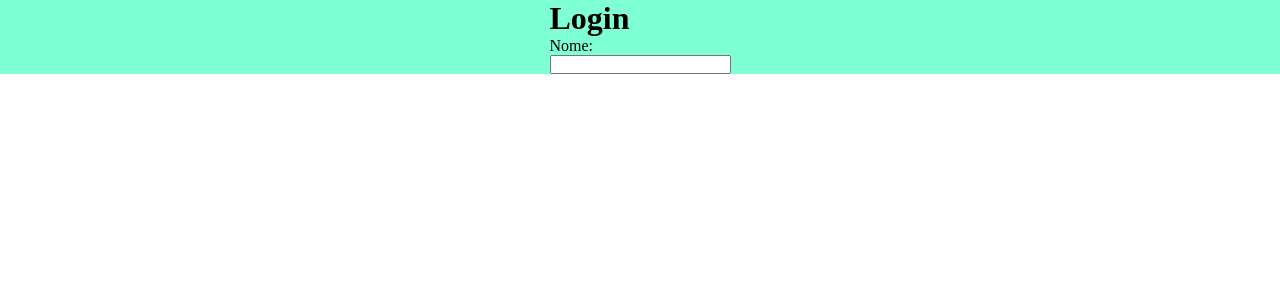
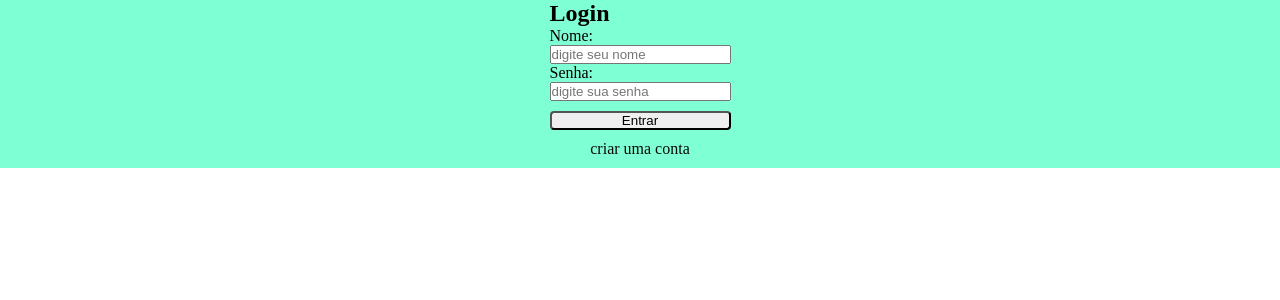
Before and after one commit to brucealberto/processo-hgtx, a React (Vite) app in the folder frontend/: page / in a window 1280 px wide. Shown: the top 300 px of the page. Built offline with nearby package versions, Linux system fonts and the light colour scheme.

Commit message:
feat: password input

```diff
--- a/frontend/src/components/CustomInput.jsx
+++ b/frontend/src/components/CustomInput.jsx
@@ -1,9 +1,9 @@
-export const CustomInput = ({label, ...rest}) => {
+export const CustomInput = ({ label, place, type, ...rest }) => {
   return (
     <div>
-      <label htmlFor='id-input'>Nome:</label>
+      <label htmlFor='id-input'>{label}</label>
       <div>
-        <input {...rest} id='id-input' type='text' placeholder={label} />
+        <input {...rest} id='id-input' type={type} placeholder={place} />
       </div>
     </div>
   );
--- a/frontend/src/screens/Login.jsx
+++ b/frontend/src/screens/Login.jsx
@@ -1,12 +1,20 @@
 import { CustomInput } from '../components/CustomInput';
+import { Link } from 'react-router-dom';
 import './login.css';
 export const Login = () => {
+  function handleSubmit(data) {
+    console.log(data);
+  }
+
   return (
     <div className='login'>
+      <form onSubmit={handleSubmit} autoComplete='false'>
+        <h2>Login</h2>
+        <CustomInput type='text' label='Nome:' place='digite seu nome' />
+        <CustomInput type='password' label='Senha:' place='digite sua senha' />
 
-      <form autoComplete='false'>
-      <h1>Login</h1>
-        <CustomInput />
+      <button className='button' type='submit'>Entrar</button>
+        <Link className='link' to="/register">criar uma conta</Link>
       </form>
     </div>
   );
--- a/frontend/src/screens/login.css
+++ b/frontend/src/screens/login.css
@@ -4,3 +4,18 @@
   align-items: center;
   background-color: aquamarine;
 }
+
+.link {
+  text-decoration: none;
+  color: rgb(10, 10, 10);
+  display: flex;
+  flex-direction: column;
+  align-items: center ;
+  margin: 10px;
+}
+
+.button {
+  width: 100%;
+  margin-top: 10px;
+  border-radius: 4px;
+}
```
